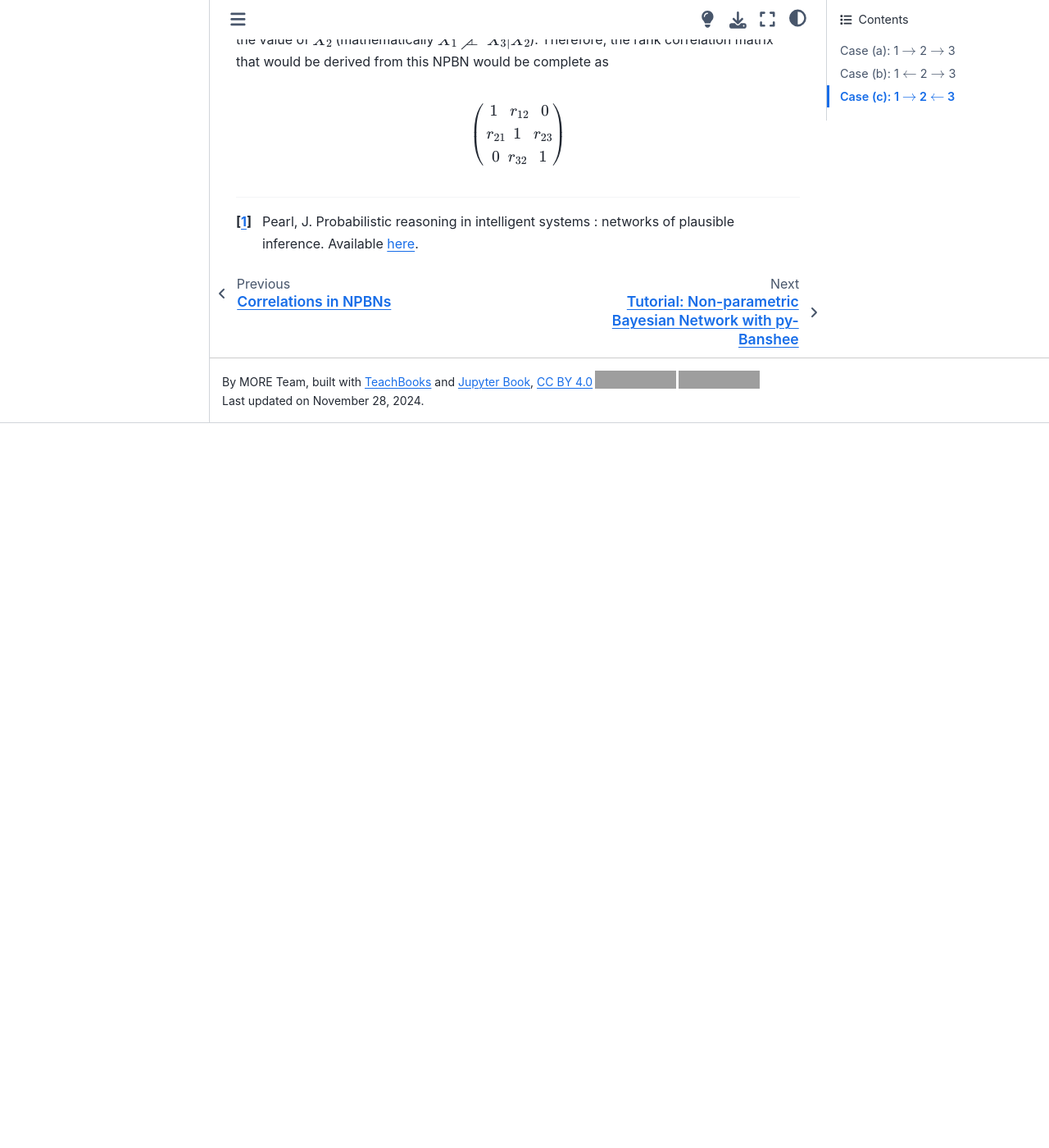
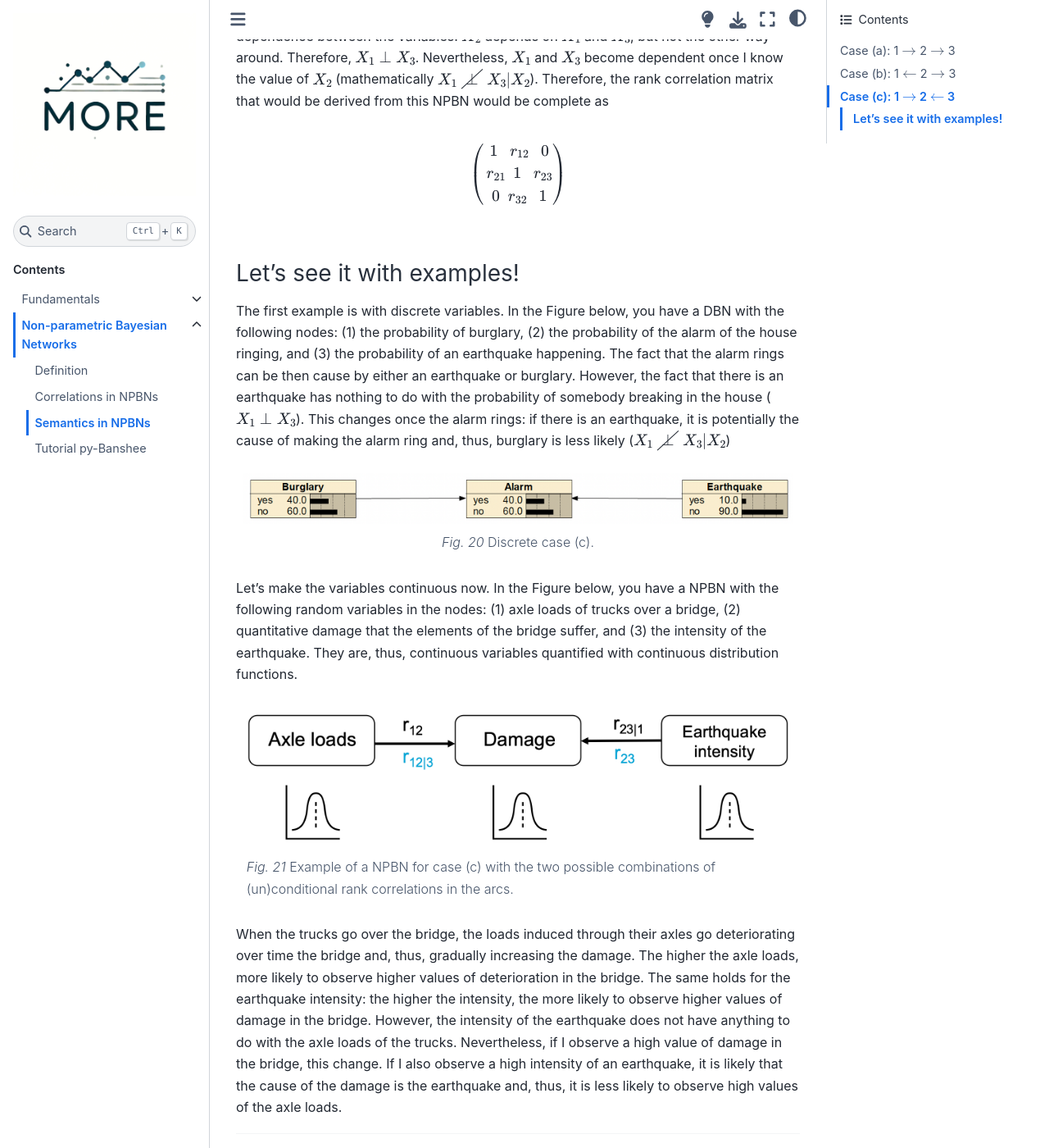
Before and after one commit to char998/Copulas-and-Bayesian-Networks, a Jupyter Book: the page built from book/NPBN/Semantics.md, in a window 1280 px wide and 1400 px high, scrolled down 4137 px. Shown: the whole window at 82% size. Built offline with Jupyter Book 1.0.4 settings and Sphinx 7.4.7 and the Sphinx Book theme 1.1.4, drawn with Linux system fonts in a browser that asks for light colours; comment, search, counter and statistics services are not loaded; before the commit the page ends 4653 px from its top, so only the background shows below that; grey boxes are pictures that could not be loaded.

Commit message:
finish case (c)

````diff
--- a/book/NPBN/Semantics.md
+++ b/book/NPBN/Semantics.md
@@ -33,7 +33,7 @@ r_{31} \ \ r_{32} \ \ \ 1\\
 \end{pmatrix}
 $$
 
-**Let's see it with examples!**
+### Let's see it with examples!
 
 The first example is with a discrete Bayesian Network (DBN) and, thus, with discrete variables. In the Figure below, you have a DBN with the following nodes: (1) the probability that it snows, (2) the probability that the train is late, and (3) the probability that you, as train used, are late. If it snows, it is much more likely that the train is late due to the metheorological conditions and, thus, that you are also late. Therefore, (1) and (3) are not independent, as we saw before. However, once I know that the train is late, the probability of being late is not affected any more about the fact that it snows or not. This is, (1) and (3) become independent once I know (2), as we saw before
 
@@ -121,4 +121,28 @@ r_{21} \ \ 1 \ \ \ r_{23} \\
 \end{pmatrix}
 $$
 
+### Let's see it with examples!
+
+The first example is with discrete variables. In the Figure below, you have a DBN with the following nodes: (1) the probability of burglary, (2) the probability of the alarm of the house ringing, and (3) the probability of an earthquake happening. The fact that the alarm rings can be then cause by either an earthquake or burglary. However, the fact that there is an earthquake has nothing to do with the probability of somebody breaking in the house ($X_1 \perp X_3$). This changes once the alarm rings: if there is an earthquake, it is potentially the cause of making the alarm ring and, thus, burglary is less likely ($X_1 \cancel{\perp} X_3|X_2$)
+
+```{figure} ./figures/discrete_case_c.png
+
+---
+
+---
+Discrete case (c).
+```
+
+Let's make the variables continuous now. In the Figure below, you have a NPBN with the following random variables in the nodes: (1) axle loads of trucks over a bridge, (2) quantitative damage that the elements of the bridge suffer, and (3) the intensity of the earthquake. They are, thus, continuous variables quantified with continuous distribution functions.
+
+```{figure} ./figures/continuous_case_c.png
+
+---
+
+---
+Example of a NPBN for case (c) with the two possible combinations of (un)conditional rank correlations in the arcs.
+```
+
+When the trucks go over the bridge, the loads induced through their axles go deteriorating over time the bridge and, thus, gradually increasing the damage. The higher the axle loads, more likely to observe higher values of deterioration in the bridge. The same holds for the earthquake intensity: the higher the intensity, the more likely to observe higher values of damage in the bridge. However, the intensity of the earthquake does not have anything to do with the axle loads of the trucks. Nevertheless, if I observe a high value of damage in the bridge, this change. If I also observe a high intensity of an earthquake, it is likely that the cause of the damage is the earthquake and, thus, it is less likely to observe high values of the axle loads.
+
 [^pearl]: Pearl, J. Probabilistic reasoning in intelligent systems : networks of plausible inference. Available [here](https://tudelft.on.worldcat.org/search/detail/927108286?queryString=Probabilistic%20reasoning%20in%20intelligent%20systems%3A%20networks%20of%20plausible%20inference).
````
